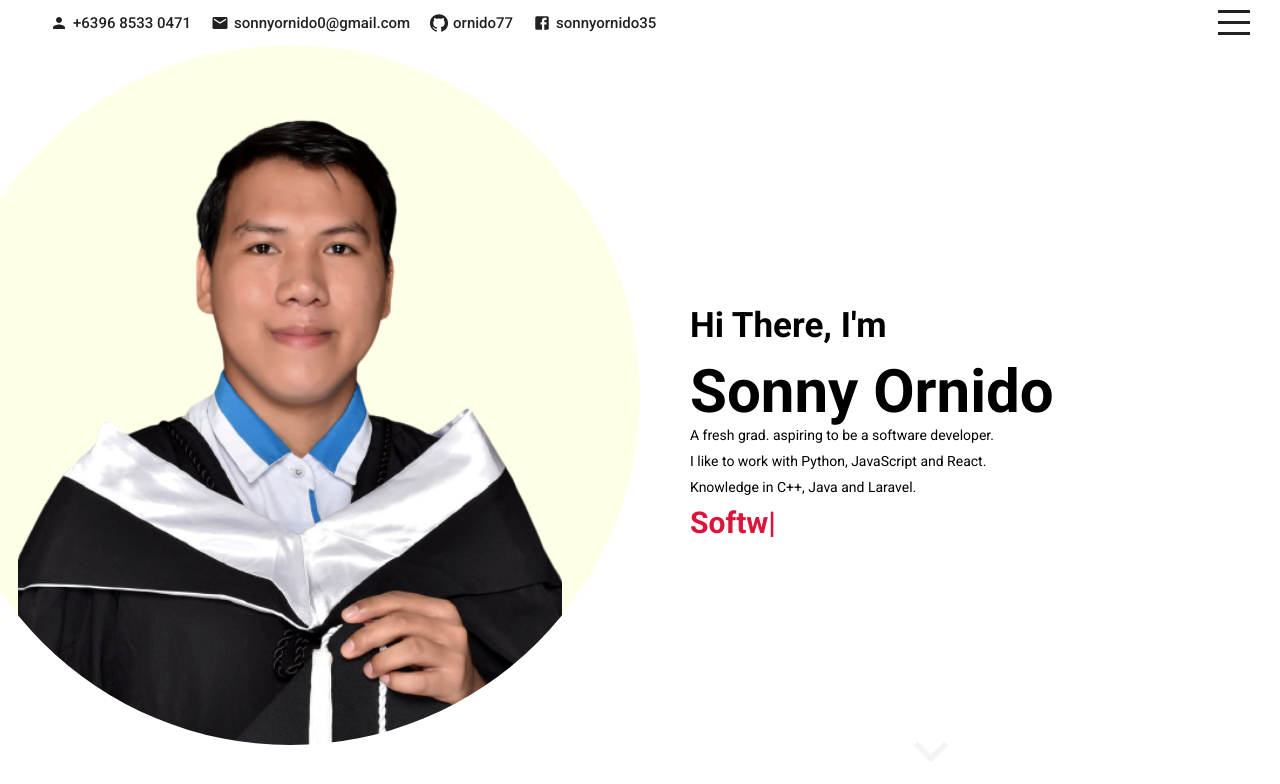
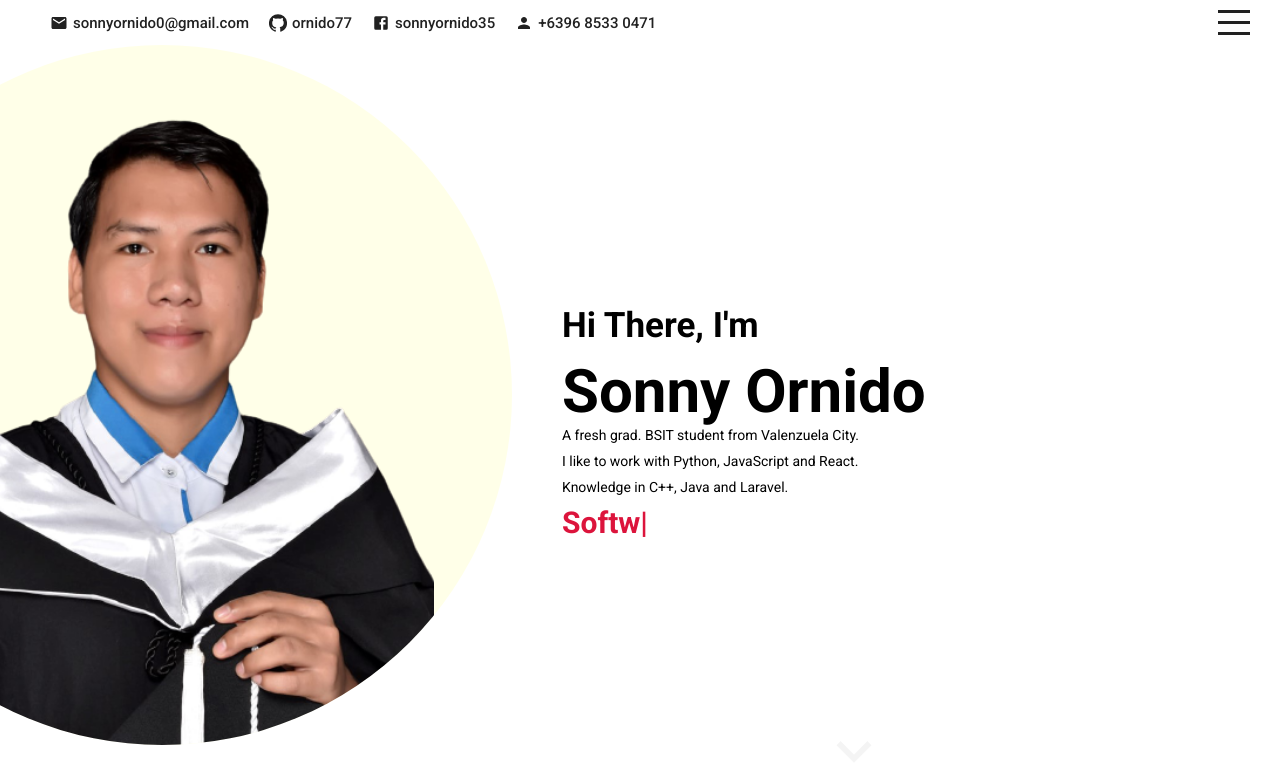
Before and after one commit to ornido77/portfolio, a React (Create React App) app: page / in a window 1280 px wide. Shown: the top 784 px of the page. Built offline with nearby package versions, Linux system fonts and the light colour scheme.

Commit message:
fix responsiveness

```diff
--- a/package.json
+++ b/package.json
@@ -13,6 +13,7 @@
     "node": "^16.6.1",
     "react": "^17.0.2",
     "react-dom": "^17.0.2",
+    "react-particles-js": "^3.5.3",
     "react-scripts": "4.0.3",
     "sass": "^1.37.5",
     "web-vitals": "^1.1.2"
--- a/src/components/contact/Contact.js
+++ b/src/components/contact/Contact.js
@@ -23,12 +23,13 @@ function Contact() {
                     <input type="text" placeholder="Email" />
                     <textarea placeholder="Message"></textarea>
                     <button type="submit">Send</button>
-                    {message && <span>Please contact me from the contact infos on the top bar.<p>This website is front end only.^_^</p></span>}
+                    {message && <span>Please contact me here 09685330471/sonnyornido0@gmail.com.<p>This website is front end only.^_^</p></span>}
                     <span></span>
                 </form>
                 <div className="iconContainer">
                     <a href="https://github.com/ornido77" target="_blank" rel="noreferrer"><GitHubIcon className="icon"/></a>
                     <a href="https://www.facebook.com/sonnyornido35" target="_blank" rel="noreferrer"><FacebookIcon className="icon"/></a>
+                    <p></p>
                 </div>
             </div>
         </div>
--- a/src/components/contact/contact.scss
+++ b/src/components/contact/contact.scss
@@ -65,6 +65,7 @@
             }
             span {
                 color: green;
+                text-align: center;
 
                 p {
                     color: inherit;
--- a/src/components/intro/Intro.js
+++ b/src/components/intro/Intro.js
@@ -25,7 +25,7 @@ function Intro() {
                 <div className="wrapper">
                     <h2>Hi There, I'm</h2>
                     <h1>Sonny Ornido</h1>
-                    <p>A fresh grad. aspiring to be a software developer.</p>
+                    <p>A fresh grad. BSIT student from Valenzuela City.</p>
                     <p>I like to work with Python, JavaScript and React.</p>
                     <p>Knowledge in C++, Java and Laravel.</p>
                     <h3><span ref={textRef}></span></h3>
--- a/src/components/intro/intro.scss
+++ b/src/components/intro/intro.scss
@@ -10,7 +10,7 @@
     }
 
     .left {
-        flex: 0.5;
+        flex: 0.4;
         overflow: hidden;
 
         .avatar {
@@ -38,7 +38,7 @@
     }
 
     .right {
-        flex: 0.5;
+        flex: 0.6;
         position: relative;
 
         .wrapper {
@@ -59,7 +59,8 @@
                 margin-top: 10px;
 
                 @include mobile {
-                    font-size: 40px;
+                    font-size: 38px;
+                    margin-top: 0;
                 }
             }
             p {
@@ -68,6 +69,9 @@
             }
             h2{
                 font-size: 35px;
+                @include mobile {
+                    font-size: 25px;
+                }
             }
             h3{
                 font-size: 30px;
--- a/src/components/topbar/Topbar.js
+++ b/src/components/topbar/Topbar.js
@@ -9,10 +9,6 @@ function Topbar({menuOpen, setMenuOpen}) {
         <div className={"topbar " + (menuOpen && "active")}>
             <div className="wrapper">
                 <div className="left">
-                    <div className="itemContainer item">
-                        <Person className="icon" />
-                        <span>+6396 8533 0471</span>
-                    </div>
                     <div className="itemContainer item">
                         <Mail className="icon" />
                         <span>sonnyornido0@gmail.com</span>
@@ -33,6 +29,10 @@ function Topbar({menuOpen, setMenuOpen}) {
                             <span>sonnyornido35</span>
                         </a>
                     </div>
+                    <div className="itemContainer item">
+                        <Person className="icon" />
+                        <span>+6396 8533 0471</span>
+                    </div>
                 </div>
                 <div className="right">
                     <div className="hamburger" onClick={()=>setMenuOpen(!menuOpen)}>
--- a/src/components/topbar/topbar.scss
+++ b/src/components/topbar/topbar.scss
@@ -37,6 +37,10 @@
                 span {
                     font-size: 15px;
                     font-weight: 500;
+                    @include mobile {
+                        font-size: 10px;
+                        display: none;
+                    }
                 }
                 a {
                     font-size: 15px;
```
Also changed, not shown: 1 other file (tests, documents, lock files or other folders).
